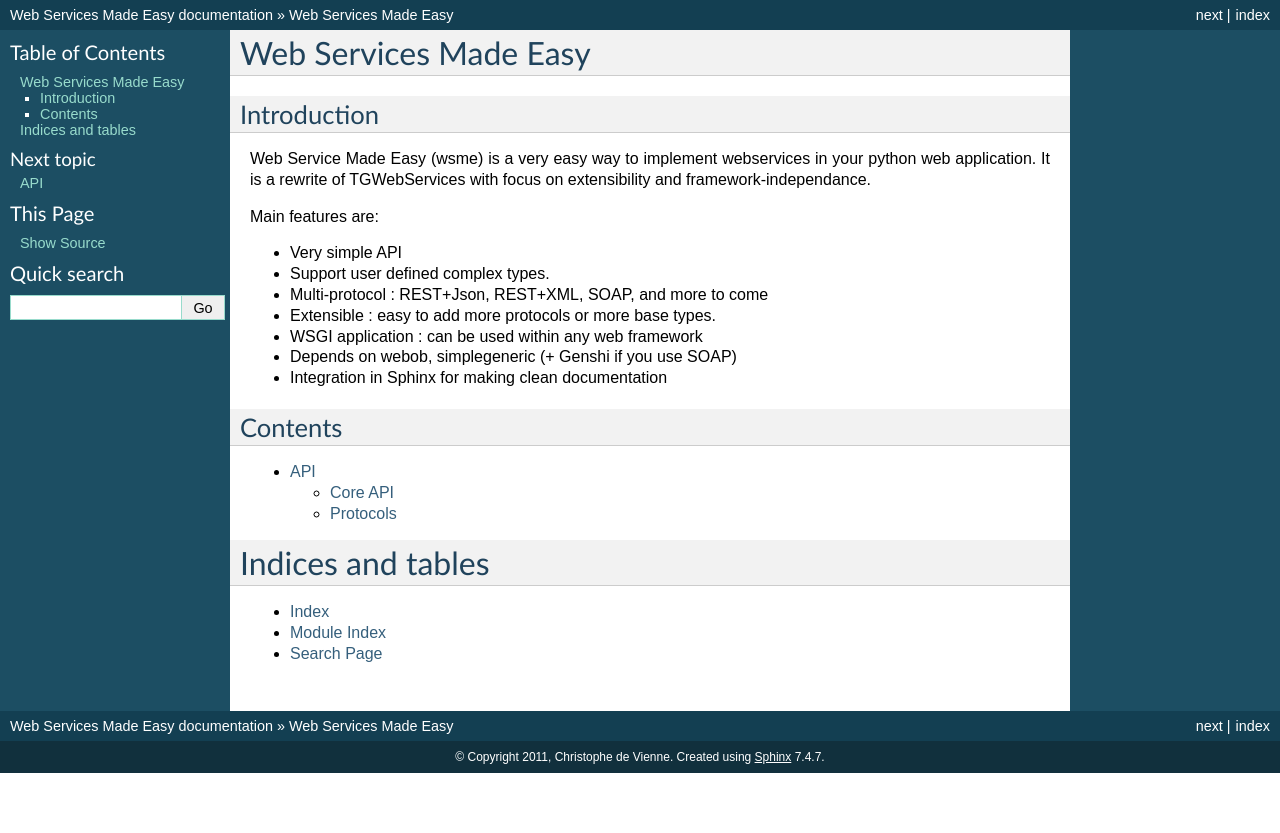
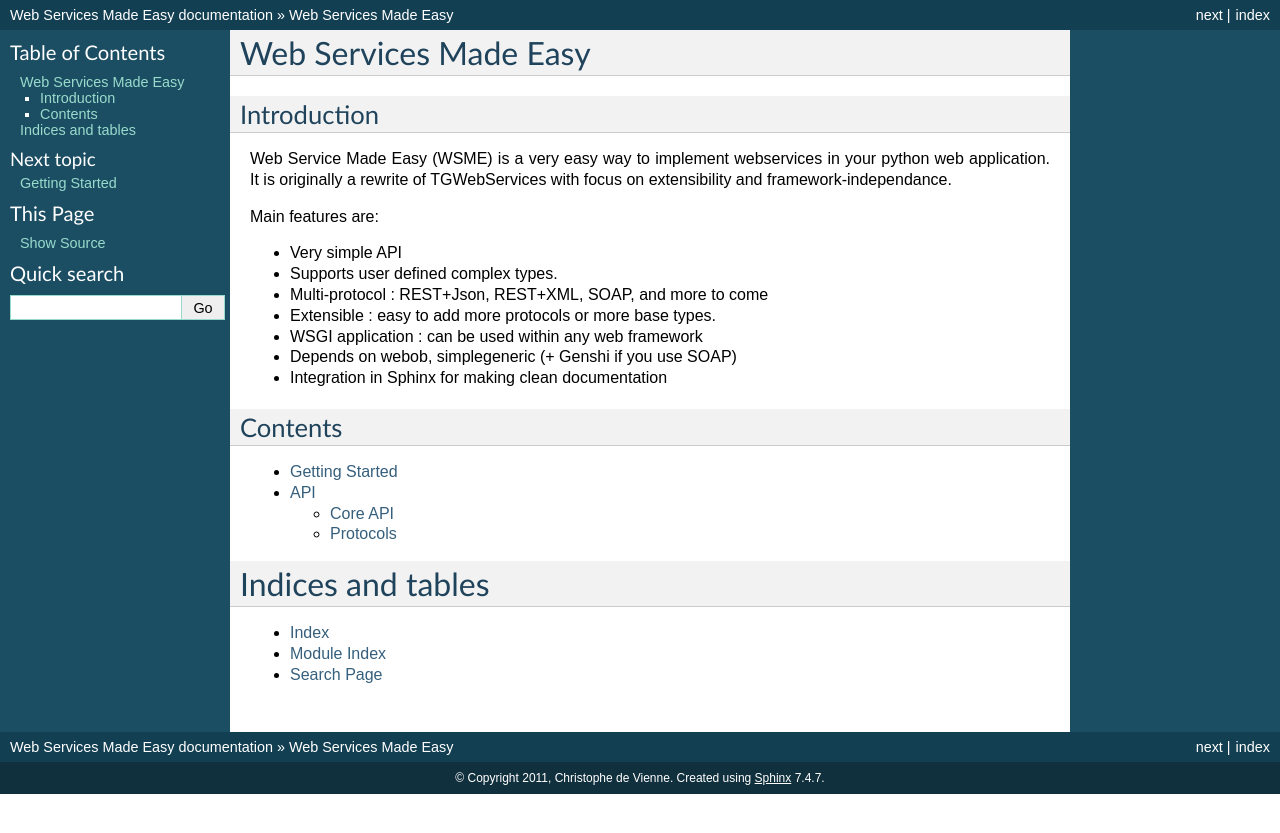
Before and after one commit to openstack-archive/wsme, a Sphinx documentation site: the page built from doc/index.rst, in a window 1280 px wide. Shown: the top 833 px of the page. Built offline with Sphinx 7.4.7, drawn with Linux system fonts in a browser that asks for light colours; the version number could not be read and is left out.

Commit message:
Documenting

```diff
--- a/doc/index.rst
+++ b/doc/index.rst
@@ -4,14 +4,14 @@
 Introduction
 ------------
 
-Web Service Made Easy (wsme) is a very easy way to implement webservices
-in your python web application. It is a rewrite of TGWebServices with
-focus on extensibility and framework-independance.
+Web Service Made Easy (WSME) is a very easy way to implement webservices
+in your python web application. It is originally a rewrite of TGWebServices
+with focus on extensibility and framework-independance.
 
 Main features are:
 
 -   Very simple API
--   Support user defined complex types.
+-   Supports user defined complex types.
 -   Multi-protocol : REST+Json, REST+XML, SOAP, and more to come
 -   Extensible : easy to add more protocols or more base types.
 -   WSGI application : can be used within any web framework
```
Also changed, not shown: other parts of doc/index.rst (+1 -0 lines), doc/gettingstarted.rst (added, +8 -0 lines).
